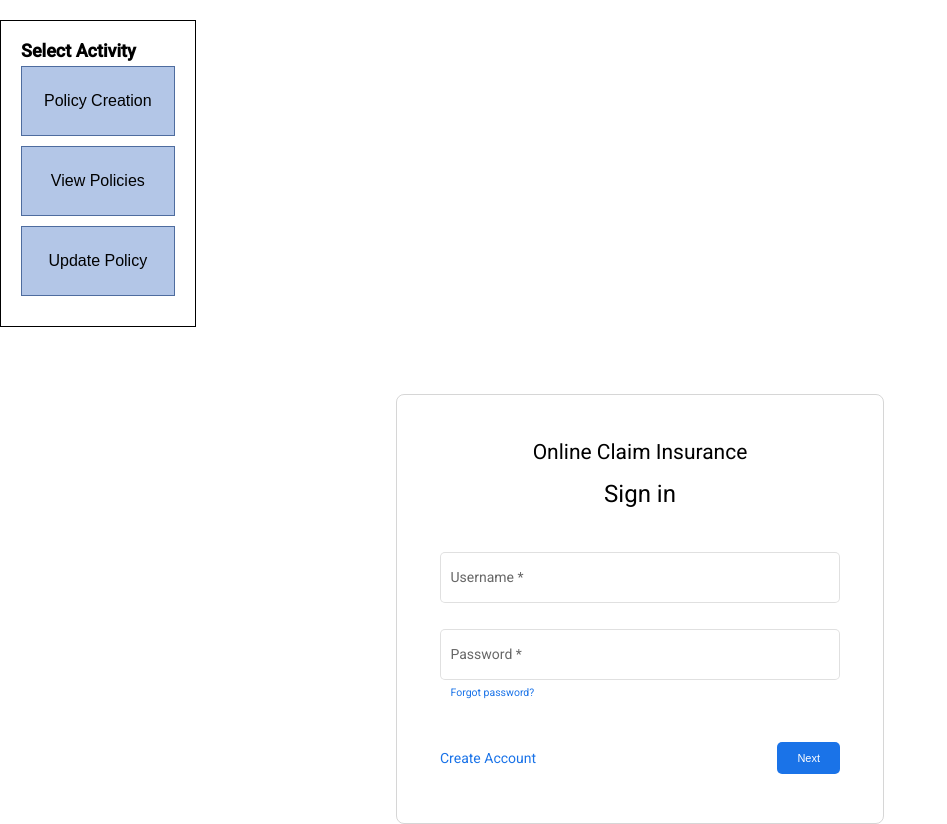
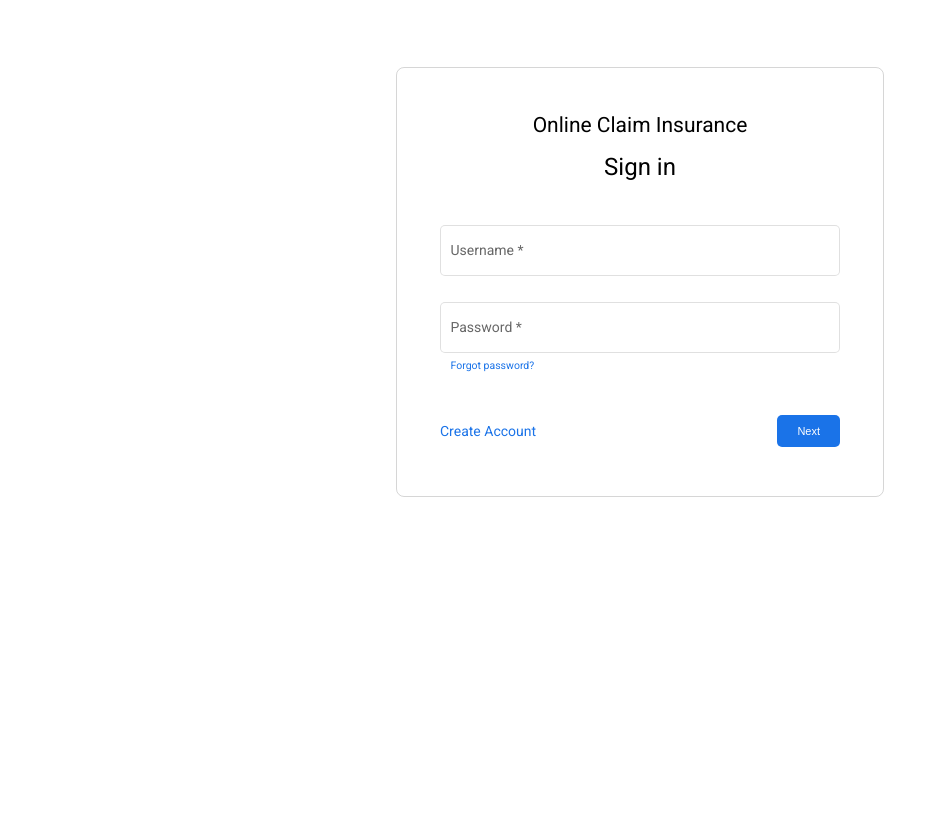
Before and after one commit to Pallavi-Srivastava/Online-Claim-Registration-System, an Angular app: page / in a window 1280 px wide. Shown: the whole page, without its empty margins (0-947 px from the left). After the commit the page ends 800 px from the top, so only its background shows below. Built offline with nearby package versions, Linux system fonts and the light colour scheme.

Commit message:
Added:Code to redirect each component.

```diff
--- a/src/app/app.component.html
+++ b/src/app/app.component.html
@@ -1,2 +1 @@
-<policy-side-navbar></policy-side-navbar>
 <router-outlet></router-outlet>
```
Also changed, not shown: src/app/app-routing.module.ts (+6 -2 lines).
